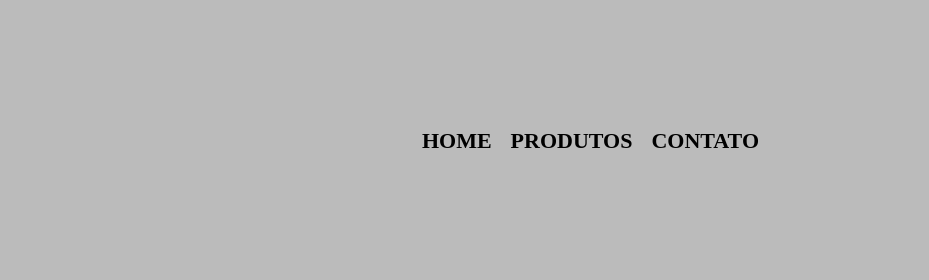
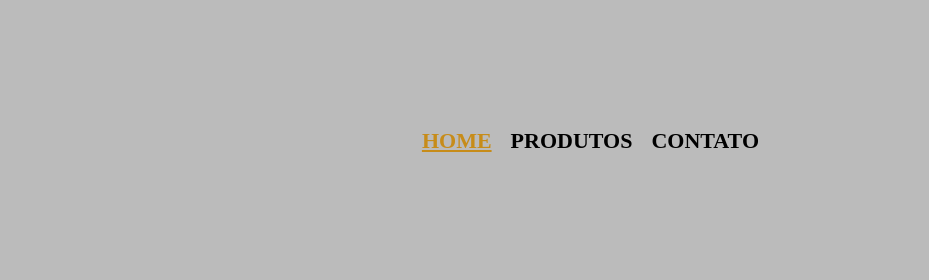
Before and after one commit to Laisayuri/BarbeariaAlura, a plain HTML site: page produtos.html in a window 1280 px wide. In both pictures the pointer is over the link "HOME". Shown: the top 280 px of the page, 351-1280 px from the left. Drawn offline with Linux system fonts and the light colour scheme.

Commit message:
nav a:hover

```diff
--- a/produtos.css
+++ b/produtos.css
@@ -26,6 +26,11 @@ nav a {
     font-weight: bold;
     font-size: 22px;
     text-decoration: none;
+}
+
+nav a:hover {
+    color: #C78C19;
+    text-decoration: underline;
 }
 
 .produtos {
```
